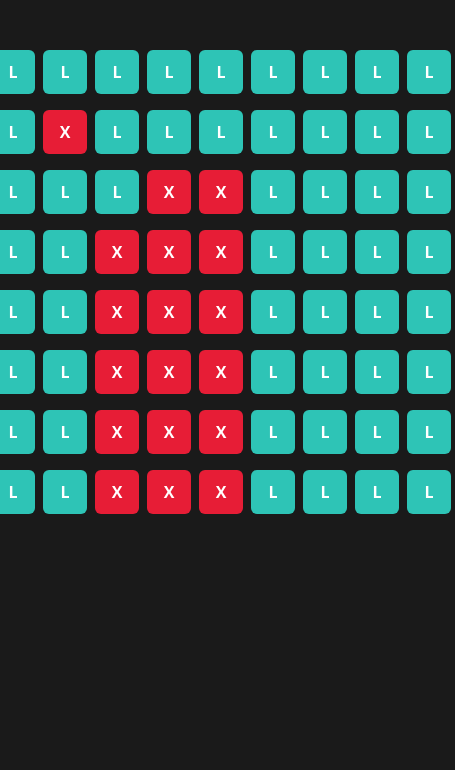
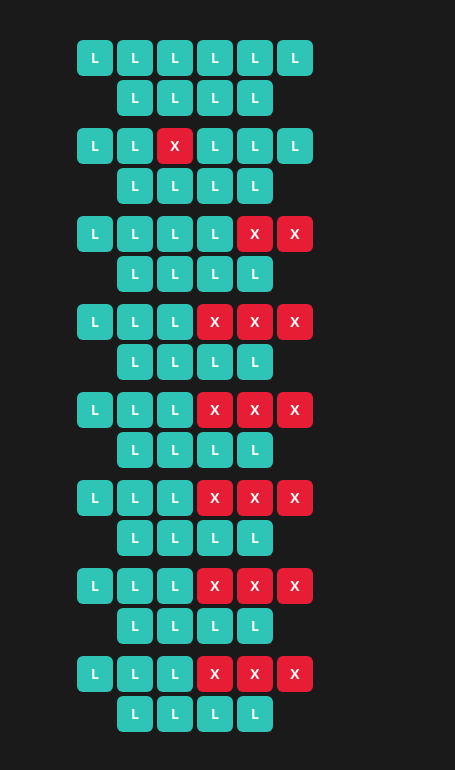
Before and after one commit to 4GeeksAcademy/camiladev-cinema-typescript, a website built with Vite: page index.html in a window 390 px wide. Shown: the part 146-916 px from the top of the page, 455 px wide, since content can reach past the window. Before the commit the page ends 844 px from the top, so only its background shows below. Built offline with nearby package versions, Linux system fonts and the light colour scheme.

Commit message:
Ajustar max-w del contenedor para que se adapte a mobile.

```diff
--- a/index.html
+++ b/index.html
@@ -5,6 +5,7 @@
   <meta name="viewport" content="width=device-width, initial-scale=1.0">
   <!-- enlace de Tailwind CSS -->
    <script src="https://cdn.jsdelivr.net/npm/@tailwindcss/browser@4"></script>
+   <meta name="description" content="Una sala de cine con asientos reservados y disponibles.">
 
   <title>Sala de Cine</title>
 </head>
--- a/src/main.js
+++ b/src/main.js
@@ -122,13 +122,13 @@ function dibujarCineEnPantalla() {
     if (!contenedor)
         return;
     contenedor.innerHTML = "";
-    contenedor.className = "flex flex-col items-center justify-center p-6 gap-2";
+    contenedor.className = "flex flex-col items-center justify-center p-6 gap-2 w-full max-w-xs sm:max-w-xl mx-auto py-4";
     asientosCine.forEach(function (fila, i) {
         var divFila = document.createElement("div");
-        divFila.className = "flex flex-row justify-center";
+        divFila.className = "flex flex-row flex-wrap justify-center w-full";
         fila.forEach(function (valorNumerico, j) {
             var boton = document.createElement("button");
-            var clasesBase = "w-11 h-11 m-1 rounded-md font-bold text-base transition-colors duration-200 cursor-pointer text-white flex items-center justify-center";
+            var clasesBase = "w-9 h-9 sm:w-11 sm:h-11 m-0.5 sm:m-1 rounded-md font-bold text-sm sm:text-base transition-colors duration-200 cursor-pointer text-white flex items-center justify-center";
             if (valorNumerico === 0) {
                 boton.innerText = "L";
                 boton.className = "".concat(clasesBase, " bg-[#2ec4b6] hover:bg-[#25a195]");
```
Also changed, not shown: src/main.ts (+3 -4 lines).
